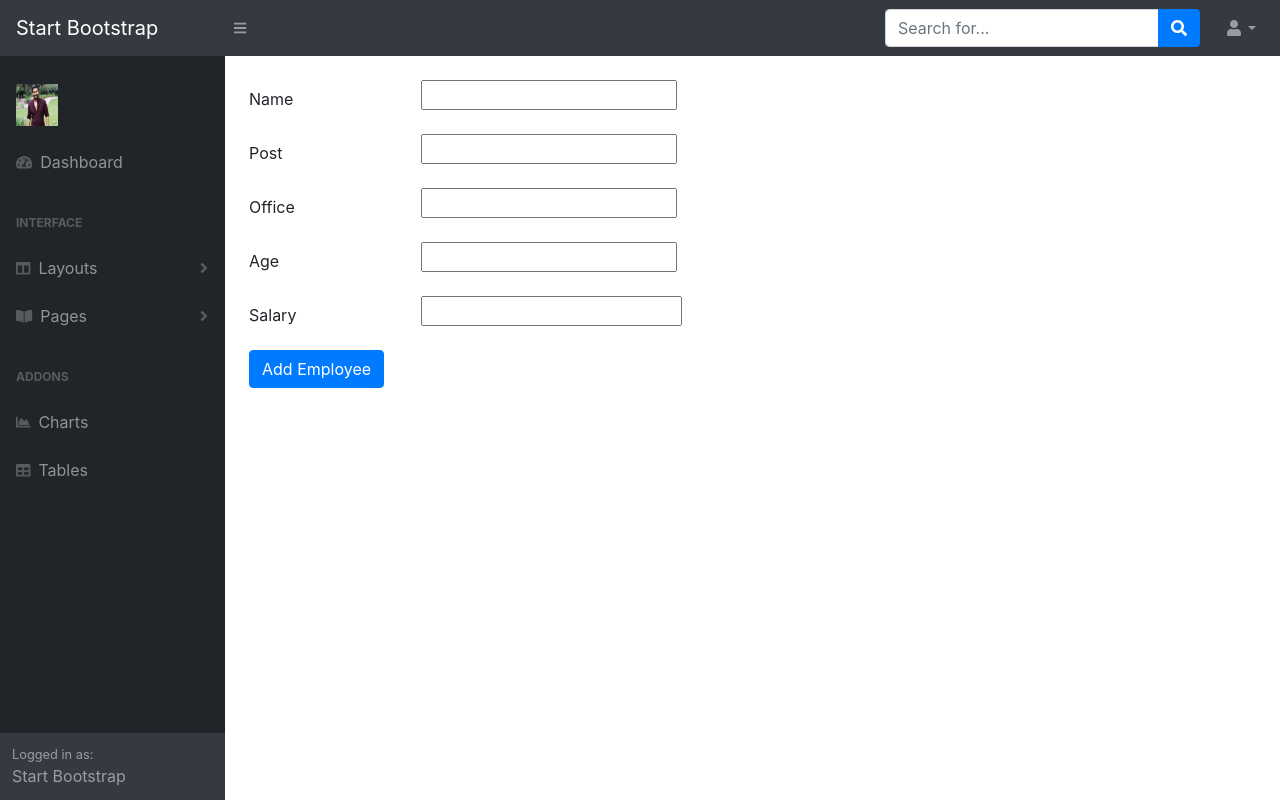
After one commit to Qasim-Aziz/django-Adminlte, a Django app: page /add_emp/ in a window 1280 px wide. The commit adds this page. Run offline with Django 3.2, Linux system fonts and the light colour scheme; some libraries are stand-ins or nearby versions.

Commit message:
adding add employee form

```diff
--- /dev/null
+++ b/admind/forms.py
@@ -0,0 +1,7 @@
+from django import forms
+from .models import *
+
+class EmployeeForm(forms.ModelForm):
+    class Meta:
+        model = Employee
+        fields = '__all__'
--- a/admind/models.py
+++ b/admind/models.py
@@ -8,6 +8,3 @@ class Employee(models.Model):
     age = models.IntegerField()
     joining = models.DateField(auto_now_add=True)
     salary = models.BigIntegerField(blank=False)
-
-    def __str__(self):
-        return self.name
--- /dev/null
+++ b/admind/templates/add_new.html
@@ -0,0 +1,24 @@
+{% extends 'base.html' %}
+
+{% block add_new %}
+<div id="layoutSidenav_content">
+    <main>
+        <div class="container mt-4">
+           <form method="POST">{% csrf_token %}
+               {% for field in form %}
+               <div class="form-group row">
+                   <label for="id_{{field.name}}" class="col-2 col-form-label">{{field.label}}</label>
+                    <div class="col-10">
+                   {{field}}
+                </div>
+               </div>
+               {% endfor %}
+               <button type="submmit" class="btn btn-primary" name="button">Add Employee</button>
+           </form>
+        </div>
+
+
+        </main>
+        </div>
+
+        {% endblock %}
--- a/admind/templates/base.html
+++ b/admind/templates/base.html
@@ -111,6 +111,10 @@
 
             {% endblock %}
 
+            {% block add_new %}
+
+            {% endblock %}
+
 
 
 
--- a/admind/templates/home.html
+++ b/admind/templates/home.html
@@ -47,6 +47,9 @@
 
                             </div>
                         </div>
+                        <div class="container">
+                            <a class="link" href="{% url 'add_emp' %}"><button class="btn btn-warning" type="submit">Add Employee</button></a>
+                        </div>
                     </div>
                 </div>
         </main>
--- a/admind/urls.py
+++ b/admind/urls.py
@@ -1,9 +1,10 @@
 from django.conf.urls import url
-from admind.views import index, home,display_emp, display_card
+from admind.views import index, home,display_emp, display_card,add_emp
 urlpatterns= [
-    url('^$' , index, name='index'),
-    url('^home/$', home, name='home'),
-    url('^home/display_emp$', display_emp, name='home/display_emp'),
+    url(r'^$' , index, name='index'),
+    url(r'^home/$', home, name='home'),
+    url(r'^home/display_emp$', display_emp, name='home/display_emp'),
+    url(r'^add_emp/$', add_emp, name='add_emp')
 
 
 ]
--- a/admind/views.py
+++ b/admind/views.py
@@ -1,5 +1,6 @@
-from django.shortcuts import render
+from django.shortcuts import render, redirect
 from admind.models import Employee
+from .forms import *
 
 def index(request):
 
@@ -27,3 +28,14 @@ def display_card(request):
     }
 
     return render(request, 'home.html', context)
+
+def add_emp(request):
+    if request.method == 'POST':
+        form = EmployeeForm(request.POST)
+
+        if form.is_valid():
+            form.save()
+            return redirect('home')
+    else:
+        form = EmployeeForm()
+        return render(request,'add_new.html',{'form':form})
```
Also changed, not shown: DJadmin/settings.py (+7 -3 lines), admind/migrations/0001_initial.py, admind/migrations/__init__.py (added), db.sqlite3.
